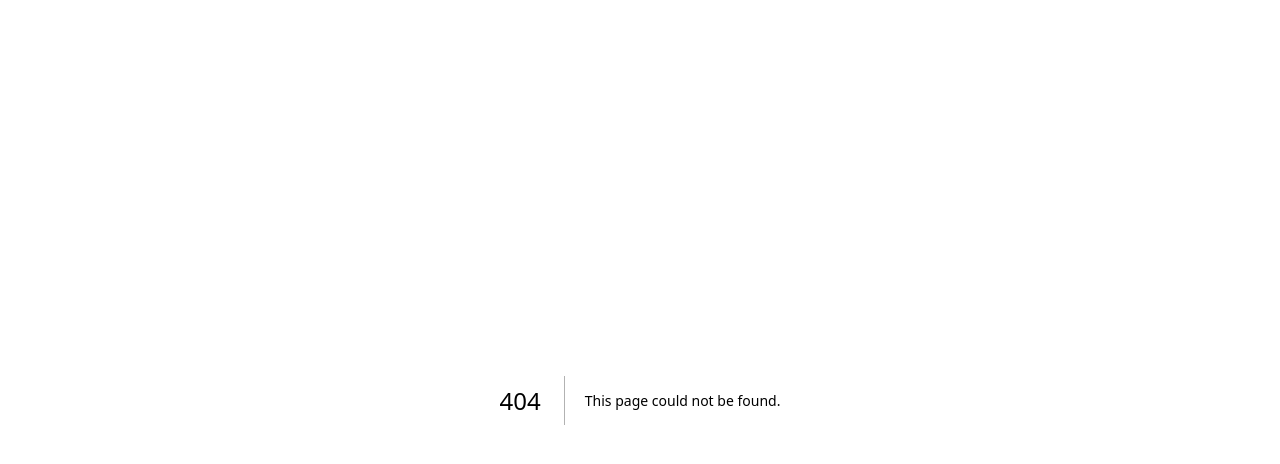
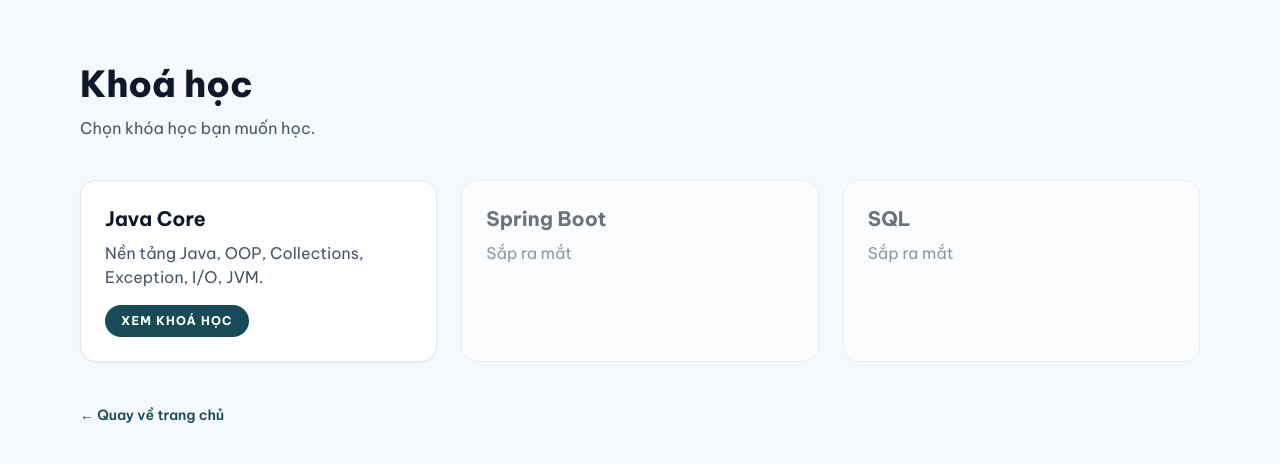
Before and after one commit to dangvanphucnghia/coursejava, a Next.js app: page /courses in a window 1280 px wide. Before the commit this address had no page. Shown: the top 464 px of the page. Built offline with nearby package versions, Linux system fonts and the light colour scheme.

Commit message:
update code page course and java core by nghia

```diff
--- /dev/null
+++ b/app/courses/java-core/page.tsx
@@ -0,0 +1,78 @@
+import Image from "next/image";
+import Link from "next/link";
+
+export default function JavaCorePage() {
+  return (
+    <main className="min-h-screen bg-[#f6f9fc]">
+      {/* HERO giống Canva */}
+      <section className="relative h-[100svh] overflow-hidden">
+        <Image
+          src="/images/anh-bien-dao.png"
+          alt="Java Core Background"
+          fill
+          priority
+          className="object-cover"
+        />
+
+        {/* overlay trắng */}
+        <div className="absolute inset-0 bg-white/70" />
+
+        <div className="relative z-10 mx-auto flex h-full max-w-6xl flex-col justify-center px-4">
+          <p className="mb-4 font-script text-3xl text-orange-500">
+            Learn with me now
+          </p>
+
+          <h1 className="text-[clamp(3rem,8vw,6rem)] font-extrabold tracking-tight text-[#184b55]">
+            JAVA CORE
+          </h1>
+
+          <div className="mt-8 flex flex-wrap items-center gap-4">
+            <a
+              href="#course"
+              className="rounded-full bg-[#184b55] px-8 py-4 text-sm font-bold uppercase tracking-widest text-white"
+            >
+              Start Course
+            </a>
+
+            <span className="font-semibold tracking-widest text-slate-700">
+              COURSEJAVA.COM
+            </span>
+          </div>
+        </div>
+      </section>
+
+      {/* Nội dung dưới */}
+      <section id="course" className="mx-auto max-w-6xl px-4 py-16">
+        <div className="flex items-center justify-between gap-4">
+          <h2 className="text-3xl font-bold text-slate-900">Lộ trình Java Core</h2>
+
+          <Link href="/courses" className="text-sm font-semibold text-[#184b55]">
+            ← Quay lại Courses
+          </Link>
+        </div>
+
+        <p className="mt-4 max-w-2xl text-slate-600">
+          Học Java nền tảng từ cơ bản đến vững chắc để bước vào Backend / Spring.
+        </p>
+
+        <div className="mt-10 grid gap-6 sm:grid-cols-2 lg:grid-cols-3">
+          {[
+            "Java Basics",
+            "OOP trong Java",
+            "Collections Framework",
+            "Exception Handling",
+            "Java I/O",
+            "JVM & Memory",
+          ].map((item) => (
+            <div
+              key={item}
+              className="rounded-2xl border border-slate-200 bg-white p-6 shadow-sm"
+            >
+              <h3 className="font-semibold text-slate-800">{item}</h3>
+            </div>
+          ))}
+        </div>
+      </section>
+    </main>
+  );
+}
--- /dev/null
+++ b/app/courses/page.tsx
@@ -0,0 +1,47 @@
+import Link from "next/link";
+
+export default function CoursesPage() {
+  return (
+    <main className="min-h-screen bg-[#f6f9fc]">
+      <section className="mx-auto max-w-6xl px-4 py-16">
+        <h1 className="text-4xl font-extrabold text-slate-900">Khoá học</h1>
+        <p className="mt-3 text-slate-600">
+          Chọn khóa học bạn muốn học.
+        </p>
+
+        <div className="mt-10 grid gap-6 sm:grid-cols-2 lg:grid-cols-3">
+          {/* Java Core card */}
+          <Link
+            href="/courses/java-core"
+            className="rounded-2xl border border-slate-200 bg-white p-6 shadow-sm transition hover:-translate-y-1 hover:shadow-md"
+          >
+            <h2 className="text-xl font-bold text-slate-900">Java Core</h2>
+            <p className="mt-2 text-slate-600">
+              Nền tảng Java, OOP, Collections, Exception, I/O, JVM.
+            </p>
+            <div className="mt-4 inline-flex rounded-full bg-[#184b55] px-4 py-2 text-xs font-bold tracking-widest text-white">
+              XEM KHOÁ HỌC
+            </div>
+          </Link>
+
+          {/* Placeholder khoá khác */}
+          <div className="rounded-2xl border border-slate-200 bg-white p-6 opacity-60">
+            <h2 className="text-xl font-bold text-slate-900">Spring Boot</h2>
+            <p className="mt-2 text-slate-600">Sắp ra mắt</p>
+          </div>
+
+          <div className="rounded-2xl border border-slate-200 bg-white p-6 opacity-60">
+            <h2 className="text-xl font-bold text-slate-900">SQL</h2>
+            <p className="mt-2 text-slate-600">Sắp ra mắt</p>
+          </div>
+        </div>
+
+        <div className="mt-10">
+          <Link href="/" className="text-sm font-semibold text-[#184b55]">
+            ← Quay về trang chủ
+          </Link>
+        </div>
+      </section>
+    </main>
+  );
+}
--- a/app/globals.css
+++ b/app/globals.css
@@ -94,3 +94,11 @@
     animation: none;
   }
 }
+
+body {
+  font-family: "Poppins", sans-serif;
+}
+
+.font-script {
+  font-family: "Pacifico", cursive;
+}
--- a/components/hero/Hero.tsx
+++ b/components/hero/Hero.tsx
@@ -5,6 +5,7 @@ import { useState } from "react";
 import { SocialLinks } from "./SocialLinks";
 import { HiOutlineMail } from "react-icons/hi";
 import { FloatingMascot } from "@/components/FloatingMascot";
+import Link from "next/link";
 
 type Lang = "vi" | "en";
 
@@ -149,12 +150,13 @@ export function Hero() {
                   {t.ctaProjects}
                 </a>
 
-                <a
-                  href="#courses"
-                  className="inline-flex w-full justify-center rounded-full border border-white/18 bg-white/5 px-6 py-3 text-[12px] font-bold tracking-[0.22em] text-white/80 backdrop-blur transition hover:border-white/30 hover:text-white sm:w-auto"
-                >
-                  {t.ctaCourses}
-                </a>
+                <Link
+  href="/courses"
+  className="inline-flex w-full justify-center rounded-full border border-white/18 bg-white/5 px-6 py-3 text-[12px] font-bold tracking-[0.22em] text-white/80 backdrop-blur transition hover:border-white/30 hover:text-white sm:w-auto"
+>
+  {t.ctaCourses}
+</Link>
+
               </div>
             </div>
           </section>
```
Also changed, not shown: 1 other file (tests, documents, lock files or other folders).
